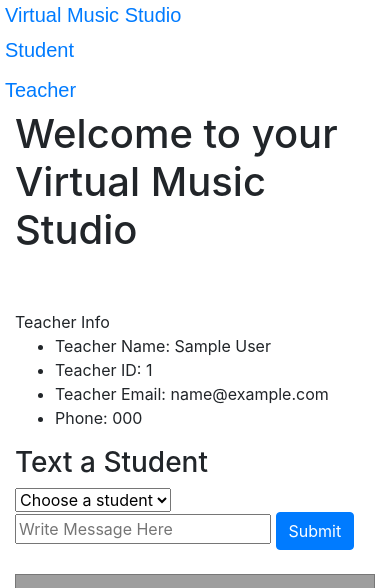
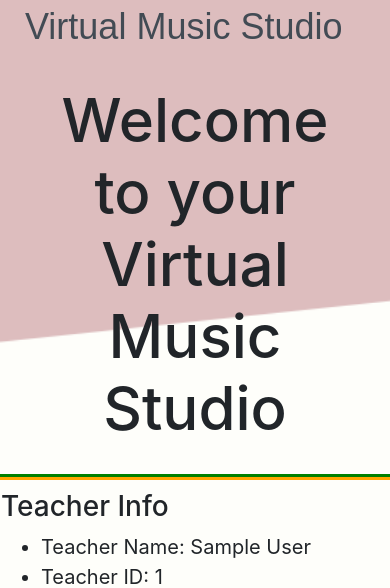
Before and after one commit to violatido/Virtual_Music_Studio, a Flask app: page /teacher-profile in a window 390 px wide. Shown: the top 588 px of the page. Run offline with Flask 2, Linux system fonts and the light colour scheme; the visitor is signed in with stand-in values (Sample User, id 1); tables that the repository leaves empty hold one stand-in row (values such as "Sample post"); data that the repository does not hold is empty; some libraries are stand-ins or nearby versions; grey boxes are pictures that could not be loaded.

Commit message:
adds new logo, new background

```diff
--- a/server.py
+++ b/server.py
@@ -50,9 +50,9 @@ def teacher_login():
 
 @app.route('/teacher-portal-create', methods=["POST"])
 def add_teacher():
-    """Creates a new student with an html form,
+    """Creates a new teacher with an html form,
 
-    if form is valid, the function adds the student to the student table"""
+    if form is valid, the function adds the teacher to the teacher table"""
 
     teacher_fname = request.form.get('teacher_fname')
     teacher_lname = request.form.get('teacher_lname')
@@ -105,7 +105,6 @@ def add_student():
     student_fname = request.form.get('student_fname')
     student_lname = request.form.get('student_lname')
     student_email = request.form.get('student_email')
-    private_teacher_name = request.form.get('private_teacher_name')
     private_teacher_email = request.form.get('private_teacher_email')
     program_name = request.form.get('program_name')
     instrument = request.form.get('instrument')
@@ -178,9 +177,10 @@ def add_note():
 
     if the note form is valid, the session adds the note to the note table"""
 
-    teacher = crud.get_teacher_by_id(session["teacher_id"])
+    # remove
+    # teacher = crud.get_teacher_by_id(session["teacher_id"])
 
-    note_teacher_id = request.form.get('note_teacher_id')
+    note_teacher_id = (session["teacher_id"])
     note_student_name = request.form.get('note_student_name')
     note_date = request.form.get('note_date')
     note_time = request.form.get('note_time')
@@ -188,7 +188,7 @@ def add_note():
 
     note = crud.create_note(note_teacher_id, note_student_name, note_date, note_time, note_content)
 
-    return jsonify({'status': 'ok', 'note_date': note_date})
+    return jsonify({'status': 'ok', 'note_date': note.note_date})
 
 
 #________________________________________functions for adding practice logs________________________________________#
@@ -207,9 +207,10 @@ def add_log():
 
     if the log form is valid, the session adds the log to the log table"""
 
-    student = crud.get_student_by_id(session["student_id"])
+    #remove
+    # student = crud.get_student_by_id(session["student_id"])
 
-    log_student_id = request.form.get('log_student_id')
+    log_student_id = (session["student_id"])
     log_date = request.form.get('log_date')
     log_minutes_practiced = request.form.get('log_minutes_practiced')
     log_pieces_practiced = request.form.get('log_pieces_practiced')
@@ -220,7 +221,7 @@ def add_log():
     return jsonify({'status': 'ok', 'log_date': log_date})
 
 #___________________________________functions for viewing past logs by student id________________________________#
-@app.route('/chartsz')
+@app.route('/charts')
 def view_student_logs():
     """Renders page for viewing past logs for individual student"""
 
@@ -260,9 +261,6 @@ def seed_chart_one(student_id):
         else:
             return jsonify({"error": "student not valid"})
 
-    # student = crud.get_student_by_id(session["student_id"])
-    # student_logs = crud.get_logs_by_student_id(student.student_id)
-
     # x-axis data: dates in the week
     practice_dates = [] # holds todays date and previous six days as list items
     date = datetime.now() # the date and time in this exact moment
@@ -288,8 +286,7 @@ def seed_chart_one(student_id):
     #<Log log_date=2021-02-22 student_id=4 log_id=6
     data['minutes_practiced'] = [min_prac for date, min_prac in minutes_practiced]
     #[('2021-2-28', 0), ('2021-2-27', 0), ('2021-2-26', 120), ('2021-2-25', 12), ('2021-2-24', 45), ('2021-2-23', 35), ('2021-2-22', 100)]
-    print('!!!!!!!\n!!!\n!!!!\n!!!')
-    print(data)
+
     return jsonify(data)
 
 @app.route('/charts/2.json/<student_id>')
@@ -306,9 +303,6 @@ def seed_chart_two(student_id):
             crud.get_logs_by_student_id
         else:
             return jsonify({"error": "student not valid"})
-
-    # student = crud.get_student_by_id(session["student_id"])
-    # student_logs = crud.get_logs_by_student_id(student.student_id)
 
     # x-axis data: dates in month (eventually divded into four weeks)
     dates_in_month = [] # holds todays date and previous 27 dates as list items
@@ -348,8 +342,7 @@ def seed_chart_three(student_id):
             crud.get_logs_by_student_id
         else:
             return jsonify({"error": "student not valid"})
-    # student = crud.get_student_by_id(session["student_id"])
-    # student_logs = crud.get_logs_by_student_id(student.student_id)
+
 
     # x-axis data: dates in month (eventually divded into four weeks)
     dates_in_month = [] # holds todays date and previous 27 dates as list items
@@ -359,8 +352,10 @@ def seed_chart_three(student_id):
         dates_in_month.append(dater) #adds formatted date to dates_in_month list
         date = date - timedelta(days=1) #goes back a day from current date
 
+    minutes_practiced = []
 
-    minutes_practiced = []
+    # note: use this var in 362 and 369
+    # format_date = datetime.strptime(date, "%Y-%m-%d").date()
 
     # y-axis data: minutes practiced on each date in the month
     for date in dates_in_month: # loops over the dates of the month
@@ -427,7 +422,7 @@ def send_message():
     # text_message_content = "I see you're practice habits are below your goals. Try to get some extra sessions in before the next lesson!"
 
     #locating the teacher currently logged in, and their list of students
-    teacher = crud.get_teacher_by_id(session["teacher_id"])
+    # teacher = crud.get_teacher_by_id(session["teacher_id"])
 
     student_id = request.form.get('phone_dropdown_id')
 
--- a/static/css/VMS.css
+++ b/static/css/VMS.css
@@ -1,8 +1,17 @@
+.background-color {
+    /* background-color: #FEFEFA; */
+    background-image: url("/static/img/skew-background.png");
+    background-repeat: no-repeat;
+    background-size: cover;
+    /* height: 100%;
+    width: 100%; */
+    z-index: -1;
+}
 
-/*
 #nav-row {
-    border: 3px white solid;
-} */
+    /* background-color: #DDBDBD; */
+    max-height: 200px;
+}
 
 #left-nav-col {
     /* border: 3px green solid; */
@@ -22,33 +31,34 @@
     overflow: visible;
     text-overflow: ellipsis;
     text-align: center;
-}
-
-.right-nav-link {
-    display: block;
-    overflow: visible;
-    text-overflow: ellipsis;
-    text-align: center;
-    display: flex;
-    justify-self: flex-end;
+    z-index: 1;
 }
 
 .a-home {
     font-family: 'Arial';
-    font-size: 1.25em;
+    font-size: 2.25em;
     /* border: 3px rgba(246, 114, 128) solid; */
     border-radius: 10px;
-    margin-right: 3px;
+    margin-left: 20px;
     text-decoration: none;
+    color: #424B54;
     padding: 5px;
 }
-
 
 a:hover {
     background-color: #111;
 }
 
 /*____________________________________________________Homepage____________________________________________________*/
+#home-container{
+    /* background-image: url("/static/img/skew-background.png");
+    background-repeat: no-repeat;
+    background-size: cover;
+    height: 100%;
+    width: 100%;
+    position: fixed;
+    z-index: -1; */
+}
 
 #main-homepage-row {
     display: flex;
@@ -125,19 +125,65 @@ padding: .25rem 1.25rem;
     margin-top: 3em;
 }
 
-#tp-row-1 {
-    /* border: 3px white solid; */
+#teacher-profile-main-row {
+    border: 3px green solid;
 }
 
-#tp-col-1 {
-    /* border: 3px red solid; */
+.teacher-profile-header {
+    margin: 30px;
+    font-size: 3.75em;
+    text-align: center;
+}
+
+#teacher-info-col {
+    border: 3px orange solid;
+    background-color: #FEFEFA;
+    padding: 10px;
+}
+
+.teacher-profile-info {
+    font-size: 1.25em;
+}
+
+#tp-note-button {
+    background-color: #B38D97;
+}
+
+#tp-note-button-text {
+    color: #FEFEFA;
+}
+
+
+#teacher-sms-col {
+    border: 3px turquoise solid;
+}
+
+#teacher-profile-students-row {
+    border: 3px blue solid;
+    display: flex;
+    justify-content: space-between;
+}
+
+#teacher-profile-cards-col {
+    max-height: 450px;
+    overflow-x: scroll;
+    /* border: 3px black solid; */
 }
 
 #tp-loop-col {
-    /* border: 3px green solid; */
+    /* border: 3px purple solid; */
     margin-bottom: .5em;
     display: flex;
     justify-content: space-between;
+}
+
+
+/*____________________________________________Lesson Notes_____________________________________________*/
+
+#note-history {
+    max-height: 30em;
+    overflow-x: scroll;
+    border: 3px black solid;
 }
 
 /*___________________________________________Student Profile__________________________________________*/
--- a/static/js/VMS-ajax.js
+++ b/static/js/VMS-ajax.js
@@ -2,22 +2,9 @@
 
 //________________________________________Events for teacher login/registration______________________________________
 
+// remove
 // event handler for teacher login verification
-$('#login_teacher').on('submit', (evt) => {
-    // evt.preventDefault();
-    // console.log("LOGIN FUCNTION WORKS")
-
-    // const loginFormValues = {
-    //     'teacher_login_email': $('#teacher_login_email').val(),
-    //     'teacher_login_pw': $('#teacher_login_pw').val()
-    // }
-
-    // $.post("/teacher-portal", loginFormValues, (res) => {
-    //     $('#teacher_added_response').text("is logged in!")
-    //     console.log("HIIIIIIIIIIIII")
-
-    // })
-});
+// $('#login_teacher').on('submit', (evt) => {});
 
 
 // event handler for new teacher registration
@@ -43,22 +30,9 @@ $('#create_teacher').on('submit', (evt) => {
 
 //________________________________________Event for student login/registration______________________________________
 
-
+// remove
 // event handler for student login
-$('#login_student').on('submit', (evt) => {
-    // evt.preventDefault();
-    // console.log("LOGIN FUCNTION WORKS")
-
-    // const loginFormValues = {
-    //     'student_login_email': $('#student_login_email').val(),
-    //     'student_login_pw': $('#student_login_pw').val()
-    // }
-
-    // $.post("/student-portal", loginFormValues, (res) => {
-    //     $('#student_login_response').text(`${res.student_login_email} is logged in!`)
-    //     console.log("LOGIN FUNCTION STILL WORKS!")
-    // })
-});
+// $('#login_student').on('submit', (evt) => {});
 
 
 // event handler for new student registration
@@ -87,25 +61,6 @@ $('#create_student').on('submit', (evt) => {
 
     document.getElementById("#create_student").reset()
 });
-
-//______________________________________Event for setting practice goals_________________________________________________
-// $('practice_goal').on('submit', (evt) => {
-//     evt.preventDefault();
-
-//     // converts student registration form into an object
-//     // const studentFormValues = $('#student_reg_form').serialize();
-//     const goalFormValues = {
-//         'days_goal': $('#days_goal').val(),
-//         'total_practice_minutes': $('total_practice_minutes').val()
-//     }
-
-//     $.post("/student-profile", goalFormValues, (res) => {
-//         $('#total_practice_days').text(
-//             `${res.days_goal}`
-//         );
-//     });
-// });
-
 
 //_________________________________________Event for creating logs___________________________________________________
 
--- a/static/js/chart.js
+++ b/static/js/chart.js
@@ -3,9 +3,9 @@
 
 // _________________________________________Chart 1_______________________________________________________________
 const urlArr = window.location.href.split('/');
-console.log(urlArr);
+// console.log(urlArr);
 const studentId = urlArr[urlArr.length - 1];
-console.log(studentId);
+// console.log(studentId);
 
 $.get(`/charts/1.json/${studentId}`, (res) => {
     console.log(res)
@@ -185,18 +185,18 @@ $.get(`/charts/3.json/${studentId}`, (res) => {
         `${datesInMonth[27]} - ${datesInMonth[21]}`
     ];
 
-    minutesPerWeek.unshift(0)
+    minutesPerWeek.unshift(0);
 
     const countDates = (numList) => {
-    let emptylist = [];
-    let count = 0;
+        let emptylist = [];
+        let count = 0;
 
     for (let i = 1; i < numList.length; i ++) {
         count += numList[i];
-
+        // i + 1  % 7 === 0
         if (i % 7 === 0) {
-        emptylist.push(count)
-        count = 0;
+            emptylist.push(count)
+            count = 0;
         }
     }
     return emptylist
@@ -217,15 +217,16 @@ $.get(`/charts/3.json/${studentId}`, (res) => {
                 backgroundColor: colors
             }]
         },
-        options: {
-            title: {
-                text: "How many minutes did you practice each week this month?",
-                display: true
-            },
-            legend: {
-                display: false
-            }
-        },
+        // remove
+        // options: {
+        //     title: {
+        //         text: "How many minutes did you practice each week this month?",
+        //         display: true
+        //     },
+        //     legend: {
+        //         display: false
+        //     }
+        // },
         options: {
             title: {
                 text: "How many minutes did you practice per week this past month?",
--- a/templates/base.html
+++ b/templates/base.html
@@ -21,7 +21,7 @@
               <span class="left-nav-link"><a class="a-home" href="/">Virtual Music Studio</a>
           </div>
           <div class="col-sm-6">
-          <div class="row">
+          {#<!-- <div class="row">
               <div class="col-sm-4 offset-lg-4" id="right-nav-col">
               <span class="right-nav-link"><a class="a-home" href="/student-portal">Student</a></span>
               </div>
@@ -29,7 +29,7 @@
               <span class="right-nav-link"><a class="a-home" href="/teacher-portal">Teacher</a></span>
               </div>
           </div>
-          </div>
+          </div> -->#}
       </div>
   </nav>
     {% block body %}{% endblock %}
--- a/templates/student-profile.html
+++ b/templates/student-profile.html
@@ -21,7 +21,7 @@
           <h3>Student Information: </h3>
           <ul>
             <li>Name: {{ student.student_fname }} {{ student.student_lname }}</li>
-            <li>Student ID: {{ student.student_id }}</li>
+            {#<!-- <li>Student ID: {{ student.student_id }}</li> -->#}
             <li>Student Email: {{ student.student_email }}</li>
             <li>Student Phone: {{ student.student_phone }}</li>
             <li>Private Teacher Name: {{ teacher.teacher_fname }} {{ teacher.teacher_lname }}</li>
--- a/templates/teacher-profile.html
+++ b/templates/teacher-profile.html
@@ -4,46 +4,53 @@
     Teacher Profile
 {% endblock %}
 {% block body %}
-<div class="container">
+<div class="container-main">
   <div class="row" id="teacher-header-row">
     {% if teacher %}
-    <div class="col-12" id="teacher-header-col">
-      <h1>Welcome to your Virtual Music Studio</h1>
+    <div class="col-12 d-flex justify-content-center" id="teacher-header-col">
+      <h1 class="teacher-profile-header">Welcome to your Virtual Music Studio</h1>
     </div>
   </div>
   {% endif %}
-  <div class="row" id="main-teacher-row">
-    <div class="col-md-6" id="teacher-info-SMS-col">
-      <div class="row" id="teacher-info-row">
-        <div class="col" id="teacher-info-col">
-          <div> Teacher Info
+  <div class="row d-flex justify-content-around" id="teacher-profile-main-row">
+    <div class="col-md-4" id="teacher-info-col">
+      <h3> Teacher Info</h3>
+      <div class="teacher-profile-info">
         <ul>
           <li>Teacher Name: {{teacher.teacher_fname}} {{teacher.teacher_lname}}</li>
           <li>Teacher ID: {{teacher.teacher_id}}</li>
           <li>Teacher Email: {{teacher.teacher_email}}</li>
           <li>Phone: {{teacher.teacher_phone}}</li>
         </ul>
+        <button class="btn" data-toggle="modal" type="submit" id="tp-note-button"><a href="/teacher-notes" id="tp-note-button-text">Write a lesson note</a></button>
       </div>
     </div>
+    <div class="col-md-4 " id="teacher-sms-col">
+      <h3 class="">Text a Student</h3>
+          <form id="message-id" method="post">
+            <div class="form-row">
+              <div class="form-group col-8">
+                <textarea class="md-textarea form-control" name="message_content" placeholder="Write Message Here" id="message_content"></textarea>
               </div>
-      <div class="row" id="teacher-extras-row">
-        <div class="col" id="teacher-sms-col">
-          <h3>Text a Student</h3>
-          <form id="message-id" method="post">
-            <select id="phone_dropdown_id">
+            </div>
+            <div class="form-row">
+              <div class="form-group col-5">
+                <select class="form-control" id="phone_dropdown_id">
                   <option value="" id="">Choose a student</option>
                 {% for student in teacher.students %}
                   <option id="" value={{ student.student_id }} >{{ student.student_fname }} {{ student.student_lname }}</option>
                 {% endfor %}
                 </select>
-            <input type="text" name="message_content" placeholder="Write Message Here" id="message_content">
+              </div>
+              <div class="form-group col-3">
                 <input id="sms-submit" class="btn btn-primary" data-toggle="modal" data-target="#teacher_text_message" type="submit">
-          </form> <br>
               </div>
             </div>
+            <div class="form-row">
+
             </div>
-    <div class="col-md-6 d-flex justify-content-center" id="cal-col">
-      <iframe src="https://calendar.google.com/calendar/embed?height=600&amp;wkst=1&amp;bgcolor=%23ffffff&amp;ctz=America%2FNew_York&amp;src=ZjU3Y2ptMWhrcWRqMG5xYWlvYzMxODB0bGtAZ3JvdXAuY2FsZW5kYXIuZ29vZ2xlLmNvbQ&amp;color=%23EF6C00&amp;showPrint=0&amp;showCalendars=0&amp;showTz=1" style="border:solid 1px #777" width="400" height="300" frameborder="0" scrolling="no"></iframe>
+          </form>
+      </div>
     </div>
   </div>
   <div class="row">
@@ -51,15 +58,14 @@
       <h3>List of Students</h3>
     </div>
     <div class="col">
-      <button type="button" id="tp-note-button"><a href="/teacher-notes" id="tp-note-button-text">Write a lesson note</a></button>
-    </div>
 
     </div>
-  <div class="row" id="tp-row-1">
-    <div class="col" id="tp-col-1">
+  </div>
+  <div class="row" id="teacher-profile-students-row">
+    <div class="col-lg-6" id="teacher-profile-cards-col">
       <div class="row" id="tp-row-2">
         {% for student in teacher.students %}
-        <div class="col col-sm-6 col-md-4" id="tp-loop-col">
+        <div class="col col-sm-6" id="tp-loop-col">
           <div class="card" style="width: 16rem;">
             <div class="card-body">
               <h5 class="card-title">{{ student.student_fname}} {{ student.student_lname}}</h5>
@@ -79,6 +85,9 @@
         </div>
         {% endfor %}
       </div>
+    </div>
+    <div class="col-md-6 d-flex justify-content-center" id="cal-col">
+      <iframe src="https://calendar.google.com/calendar/embed?height=600&amp;wkst=1&amp;bgcolor=%23ffffff&amp;ctz=America%2FNew_York&amp;src=ZjU3Y2ptMWhrcWRqMG5xYWlvYzMxODB0bGtAZ3JvdXAuY2FsZW5kYXIuZ29vZ2xlLmNvbQ&amp;color=%23EF6C00&amp;showPrint=0&amp;showCalendars=0&amp;showTz=1" style="border:solid 1px #777" width="600" height="450" frameborder="0" scrolling="no"></iframe>
     </div>
     {# <!-- <div class="col">
       <h3>Send a Message to a Student</h3>
```
Also changed, not shown: other parts of static/css/VMS.css (+17 -27 lines), templates/homepage.html (+14 -9 lines), templates/teacher-notes.html (+6 -6 lines), templates/teacher-portal.html (+22 -9 lines), static/img/Blank-logo-background.png (deleted), static/img/Dark-logo-cutout.png (added), static/img/Grey and Black Note Soft Organic Music Logo (1)-1.png (deleted), static/img/Light-logo-cutout.png (added), static/img/VMS-logo.png (deleted), static/img/larger-print-logo.png (deleted), static/img/logo-background.png (deleted), static/img/skew-background.png (added). Lines whose indentation alone changed are shown as unchanged.
